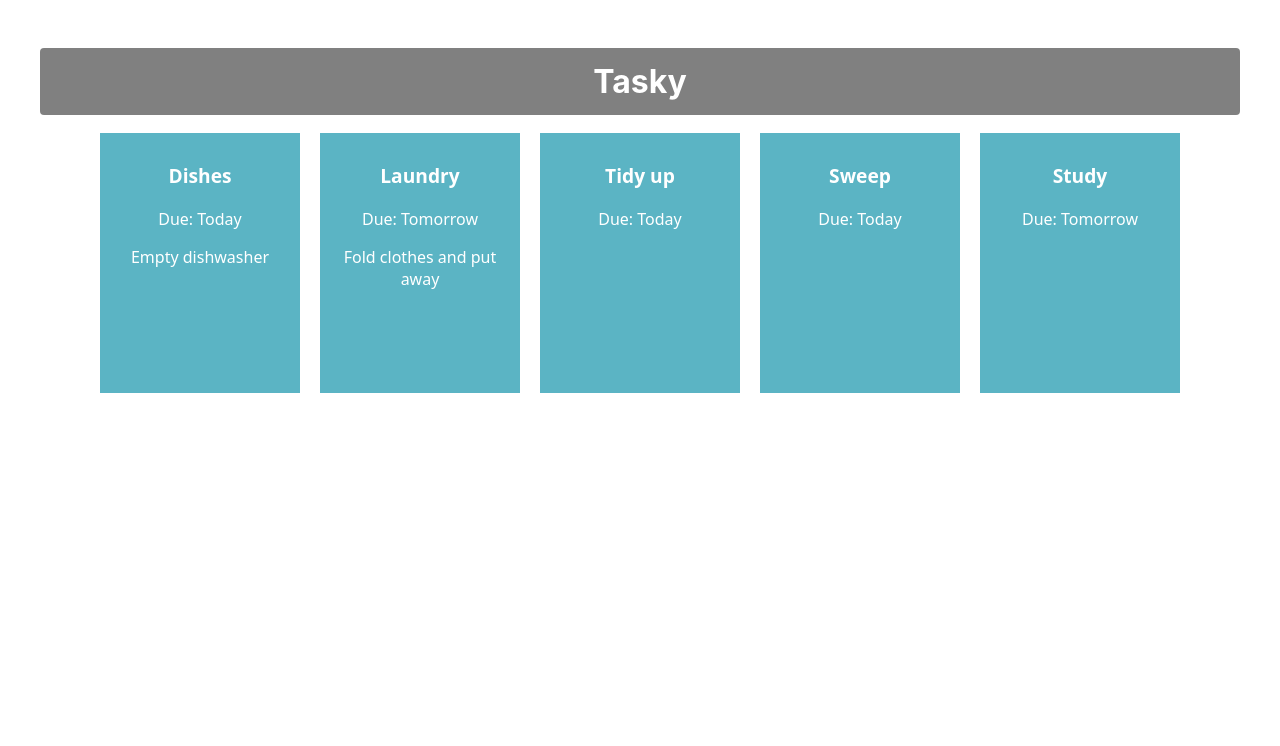
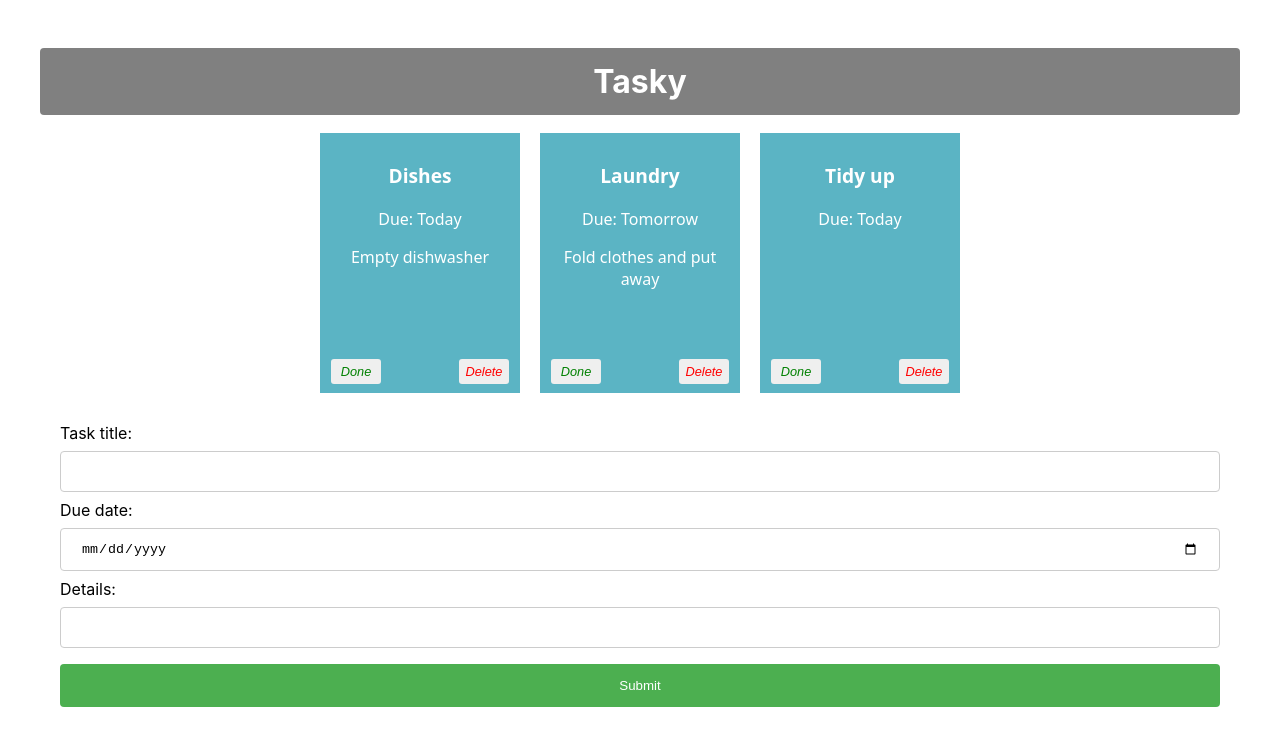
Before and after one commit to jackmcgrath2k/react-basics-labs, a React (Create React App) app in the folder tasky/: page / in a window 1280 px wide. Shown: the top 746 px of the page. Built offline with nearby package versions, Linux system fonts and the light colour scheme.

Commit message:
Week 3 Lab A done

```diff
--- a/tasky/package.json
+++ b/tasky/package.json
@@ -9,6 +9,7 @@
     "react": "^17.0.2",
     "react-dom": "^17.0.2",
     "react-scripts": "5.0.0",
+    "uuid": "^8.3.2",
     "web-vitals": "^2.1.4"
   },
   "scripts": {
--- a/tasky/src/App.css
+++ b/tasky/src/App.css
@@ -16,6 +16,11 @@
   text-align: center;
 }
 
+.description {
+  font-style: italic;
+  font-size: 1em;
+}
+
 .card {
   display: inline-block;
   vertical-align: top;
@@ -30,12 +35,64 @@
   position: relative;
 }
 
-.description {
-  font-weight: bold;
-  font-size: 1em;
-}
-
 .title {
   font-weight: bold;
   font-size: 1.2em;
 }
+
+button {
+  border: none;
+  border-radius: 3px;
+  font-style: italic;
+  font-size: 0.8em;
+  margin: 4px 6px;
+  width: 50px;
+  height: 25px;
+}
+
+.doneButton {
+  position: absolute;
+  bottom: 5px;
+  left: 5px;
+  color: green;
+
+}
+
+
+.deleteButton {
+  position: absolute;
+  bottom: 5px;
+  right: 5px;
+  color: red;
+}
+
+/*form*/
+
+input[type=text], input[type=date] {
+  width: 100%;
+  padding: 12px 20px;
+  margin: 8px 0;
+  display: inline-block;
+  border: 1px solid #ccc;
+  border-radius: 4px;
+  box-sizing: border-box;
+}
+
+input[type=submit] {
+  width: 100%;
+  background-color: #4CAF50;
+  color: white;
+  padding: 14px 20px;
+  margin: 8px 0;
+  border: none;
+  border-radius: 4px;
+  cursor: pointer;
+}
+
+input[type=submit]:hover {
+  background-color: #45a049;
+}
+
+form {
+  text-align: left;
+}
--- a/tasky/src/App.js
+++ b/tasky/src/App.js
@@ -1,3 +1,5 @@
+import { v4 as uuidv4 } from 'uuid';
+import AddTaskForm from './components/Form';
 import React, { useState } from 'react';
 import logo from './logo.svg';
 import './App.css';
@@ -6,25 +8,88 @@
 function App() {
   const [ taskState, setTaskState ] = useState({
     tasks: [
-      { id: 1, title:"Dishes", description: "Empty dishwasher", deadline: "Today" },
-      { id: 2, title: "Laundry", description: "Fold clothes and put away", deadline: "Tomorrow" },
-      { id: 3, title: "Tidy up", deadline: "Today" },
-      { id: 4, title: "Sweep", deadline: "Today" },
-      { id: 5, title: "Study", deadline: "Tomorrow" }
+      { id: 1, title:"Dishes", description: "Empty dishwasher", deadline: "Today", done: false },
+      { id: 2, title: "Laundry", description: "Fold clothes and put away", deadline: "Tomorrow", done: false },
+      { id: 3, title: "Tidy up", deadline: "Today", done: false}
     ]
   });
+
+  const doneHandler = (taskIndex) => {
+    const tasks = [...taskState.tasks];
+    tasks[taskIndex].done = !tasks[taskIndex].done;
+    setTaskState({tasks});
+  }
+
+  const deleteHandler = (taskIndex) => {
+    const tasks = [...taskState.tasks];
+    tasks.splice(taskIndex, 1);
+    setTaskState({tasks});
+  }
+
+  const [ formState, setFormState ] = useState({
+    title: "",
+    description: "",
+    deadline: ""
+  });
+
+  const formChangeHandler = (event) => {
+    let form = {...formState};
+
+    switch(event.target.name) {
+      case "title":
+          form.title = event.target.value;
+          break;
+      case "description":
+          form.description = event.target.value;
+          break;
+      case "deadline":
+          form.deadline = event.target.value;
+          break;
+      default:
+          form = formState;
+    }
+    setFormState(form);
+  }
+
+  console.log(formState);
+
+  const formSubmitHandler = (event) => {
+    event.preventDefault();
+
+    const tasks = [...taskState.tasks];
+    const form = {...formState};
+
+    form.id = uuidv4();
+
+    tasks.push(form);
+    setTaskState({tasks});
+  }
+
+
   return (
     <div className="container">
       <h1>Tasky</h1>
-      {taskState.tasks.map((task) => (
+      {taskState.tasks.map((task, index) => (
         <Task
           title={task.title}
           description={task.description}
           deadline={task.deadline}
           key={task.id}
+          done={task.done}
+          markDone={() => doneHandler(index)}
+          deleteTask = {() => deleteHandler(index)}
         />
       ))}
+
+
+          <AddTaskForm submit={formSubmitHandler} change={formChangeHandler} />
+
+
+
+
     </div>
+
+
   );
 }
 
--- /dev/null
+++ b/tasky/src/components/Form.js
@@ -0,0 +1,28 @@
+import React from "react";
+
+const AddTaskForm = (props) => {
+
+  return (
+    <div>
+    <form onSubmit={props.submit}>
+    <label>
+        Task title:
+        <input type="text" name="title" required onChange={(event) => props.change(event)} />
+    </label>
+    <br />
+    <label>
+        Due date:
+        <input type="date" name="deadline" required onChange={(event) => props.change(event)} />
+    </label>
+    <br />
+    <label>
+        Details:
+        <input type="text" name="description" onChange={(event) => props.change(event)} />
+    </label>
+    <input type="submit" value="Submit" />
+        </form>
+    </div>
+  )
+};
+
+export default AddTaskForm;
--- a/tasky/src/components/Task.js
+++ b/tasky/src/components/Task.js
@@ -3,10 +3,13 @@
 const Task = (props) => {
 
     return (
-        <div className="card">
+        <div className="card" style={{backgroundColor: props.done ? 'lightgrey' : '#5bb4c4'}}>
             <p className="title">{props.title}</p>
             <p>Due: {props.deadline}</p>
             <p>{props.description}</p>
+            <button onClick={props.markDone} className='doneButton'>Done</button>
+            <button className='deleteButton' onClick={props.deleteTask}>Delete</button>
+
         </div>
     )
     return (
@@ -14,6 +17,7 @@
             <p>{props.title}</p>
             <p>Due: {props.deadline}</p>
             <p>{props.description}</p>
+
         </div>
     )
 
```
Also changed, not shown: 1 other file (tests, documents, lock files or other folders). Lines whose indentation alone changed are shown as unchanged.
